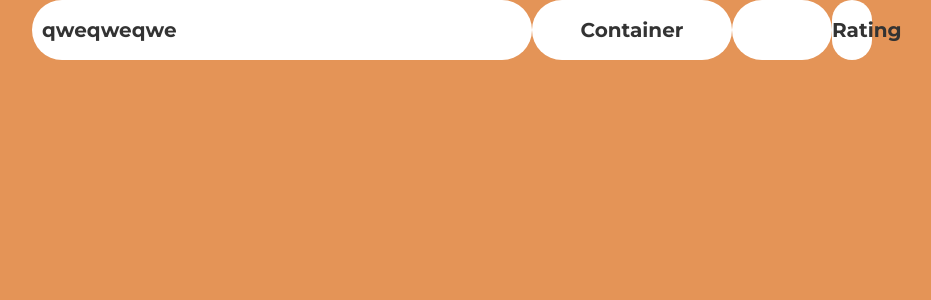
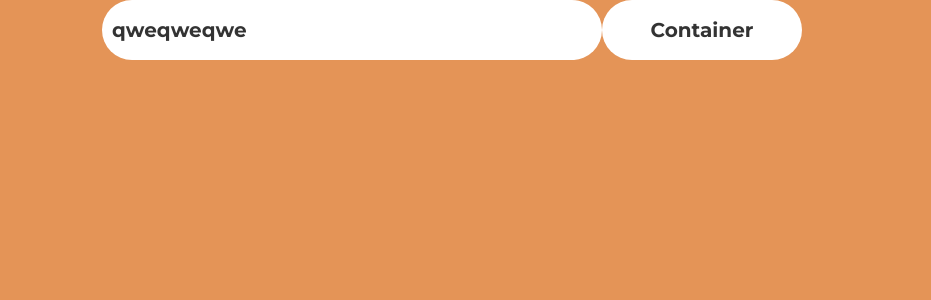
Before and after one commit to AndriyPapirnyk/QR, a React (Vite) app in the folder client/: page / in a window 1280 px wide. Shown: the top 300 px of the page, without its empty margins (188-1119 px from the left). Built offline with nearby package versions, Linux system fonts and the light colour scheme.

Commit message:
added page routing

```diff
--- a/client/package.json
+++ b/client/package.json
@@ -12,6 +12,7 @@
   "dependencies": {
     "react": "^18.2.0",
     "react-dom": "^18.2.0",
+    "react-router-dom": "^6.21.2",
     "sass": "^1.69.7",
     "vite-plugin-sass": "^0.1.0"
   },
--- a/client/src/components/Main/Main.tsx
+++ b/client/src/components/Main/Main.tsx
@@ -1,11 +1,16 @@
-import Container from '../Container/Container'
-import Rating from '../Rating/Rating'
+import Container from '../Container/Container';
+import Rating from '../Rating/Rating';
+import { BrowserRouter,Routes,Route } from "react-router-dom";
 import './Main.scss'
 const Main = () => {
     return (
         <div className='Main'>
-            <Container />
-            <Rating />
+    <BrowserRouter>
+      <Routes>
+        <Route index element={<Container />} />
+        <Route path="/rating" element={<Rating />} />
+      </Routes>
+      </BrowserRouter>
         </div>
     )
 }
```
Also changed, not shown: 1 other file (tests, documents, lock files or other folders).
